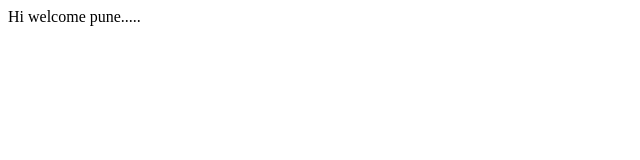
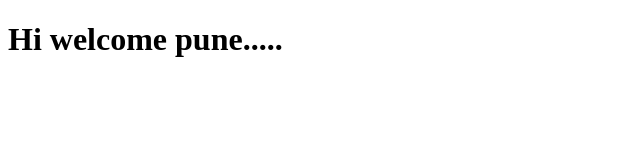
Before and after one commit to LaxmanM13/hello, a plain HTML site: page index.html in a window 1280 px wide. Shown: the whole page, without its empty margins (0-640 px from the left). Drawn offline with Linux system fonts and the light colour scheme.

Commit message:
third commit

```diff
--- a/index.html
+++ b/index.html
@@ -2,10 +2,10 @@
 <html lang="en">
 <head>
     <meta charset="UTF-8">
-    <title>welcome to hellow</title>
+    <title>welcome to hello world</title>
 </head>
 <body>
-Hi welcome pune.....
+<h1>Hi welcome pune.....</h1>
 
 </body>
 </html>
```
